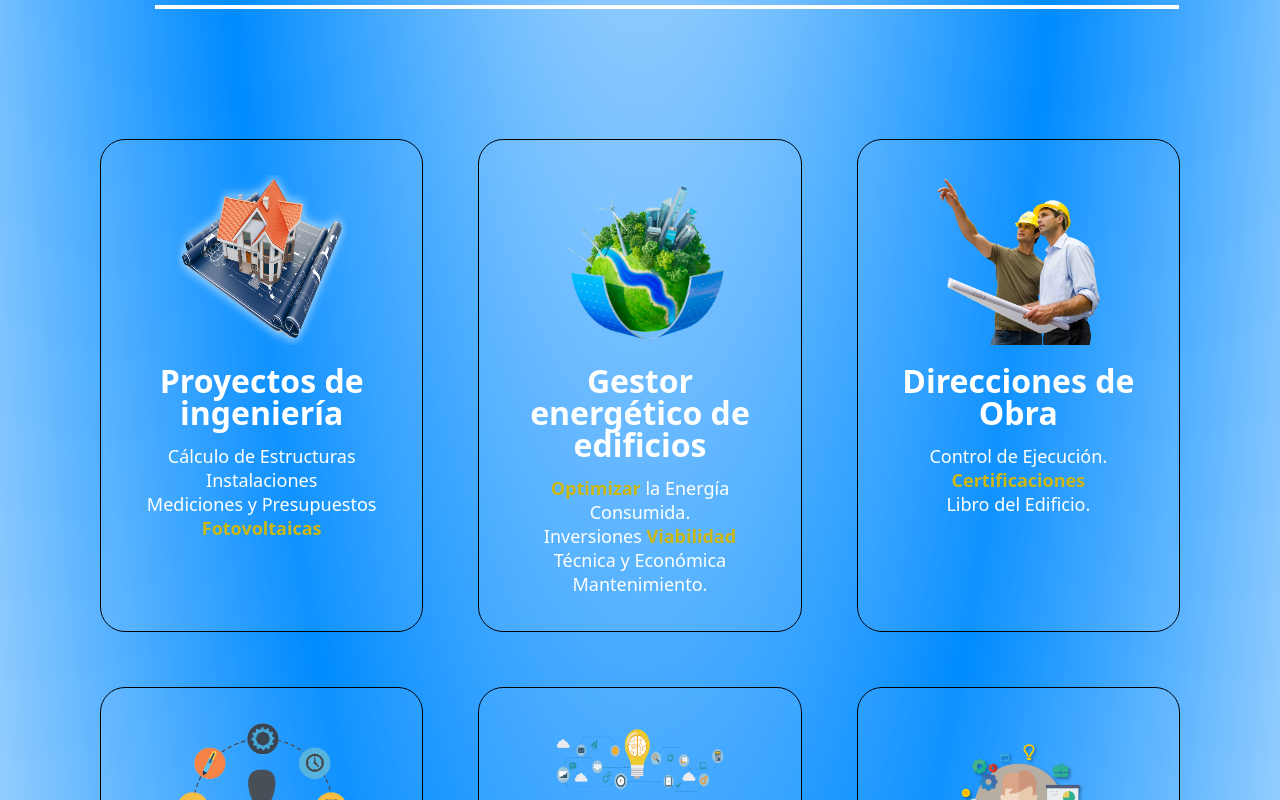
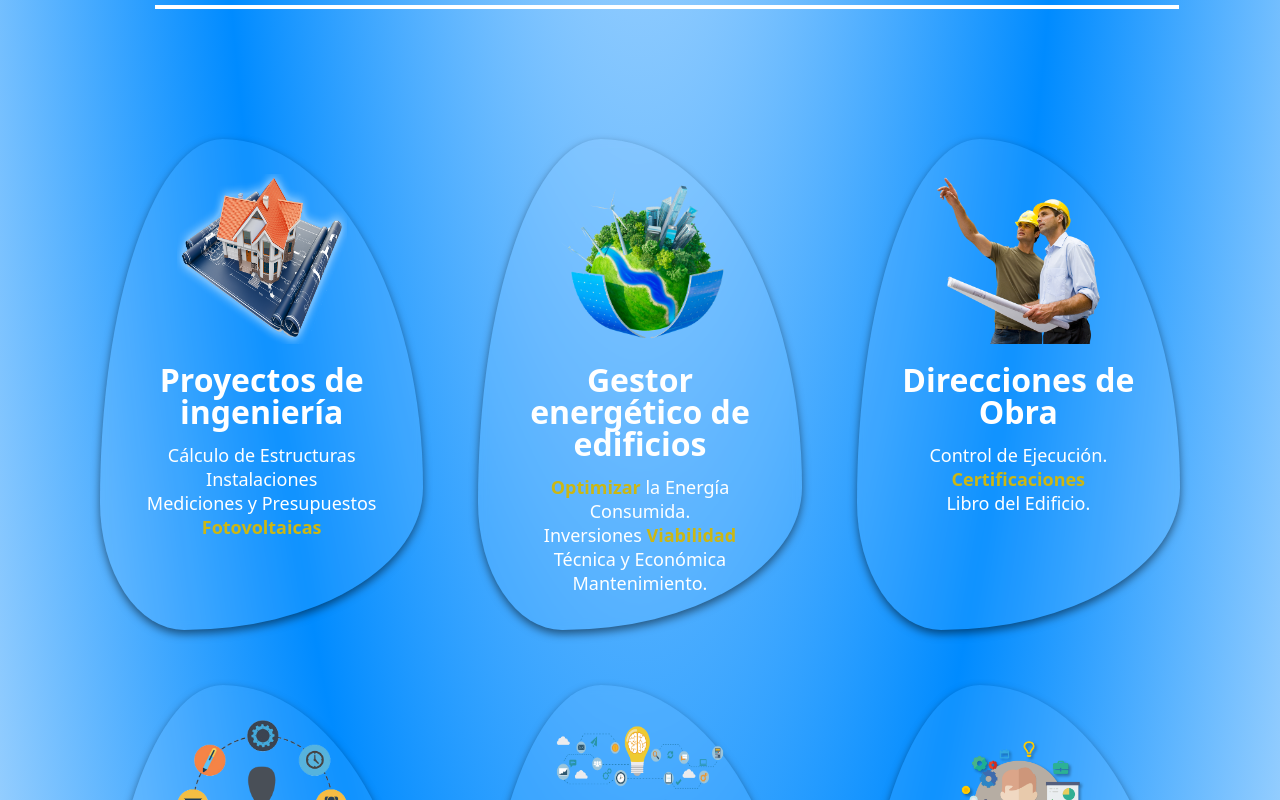
Before and after one commit to Taxontes/OnubaEngineer-React, a React (Vite) app: page / in a window 1280 px wide. Shown: the part 4360-5160 px from the top of the page. Built offline with nearby package versions, Linux system fonts and the light colour scheme.

Commit message:
shadow of services

```diff
--- a/src/components/servicios/servicios.css
+++ b/src/components/servicios/servicios.css
@@ -18,8 +18,10 @@
     background: #fafafa10;
     text-align: center;
     padding: 35px;
-    border: 1px solid;
-    border-radius: 25px;
+    border: 1px  #f1f7fe;;
+
+    border-radius:38% 62% 74% 26% / 74% 71% 29% 26%;
+    box-shadow: 0 4px 8px rgba(0, 0, 0, 0.5);
     cursor: pointer;
     transition: transform 0.7s ease;
     backdrop-filter: blur(0.3rem);
```
